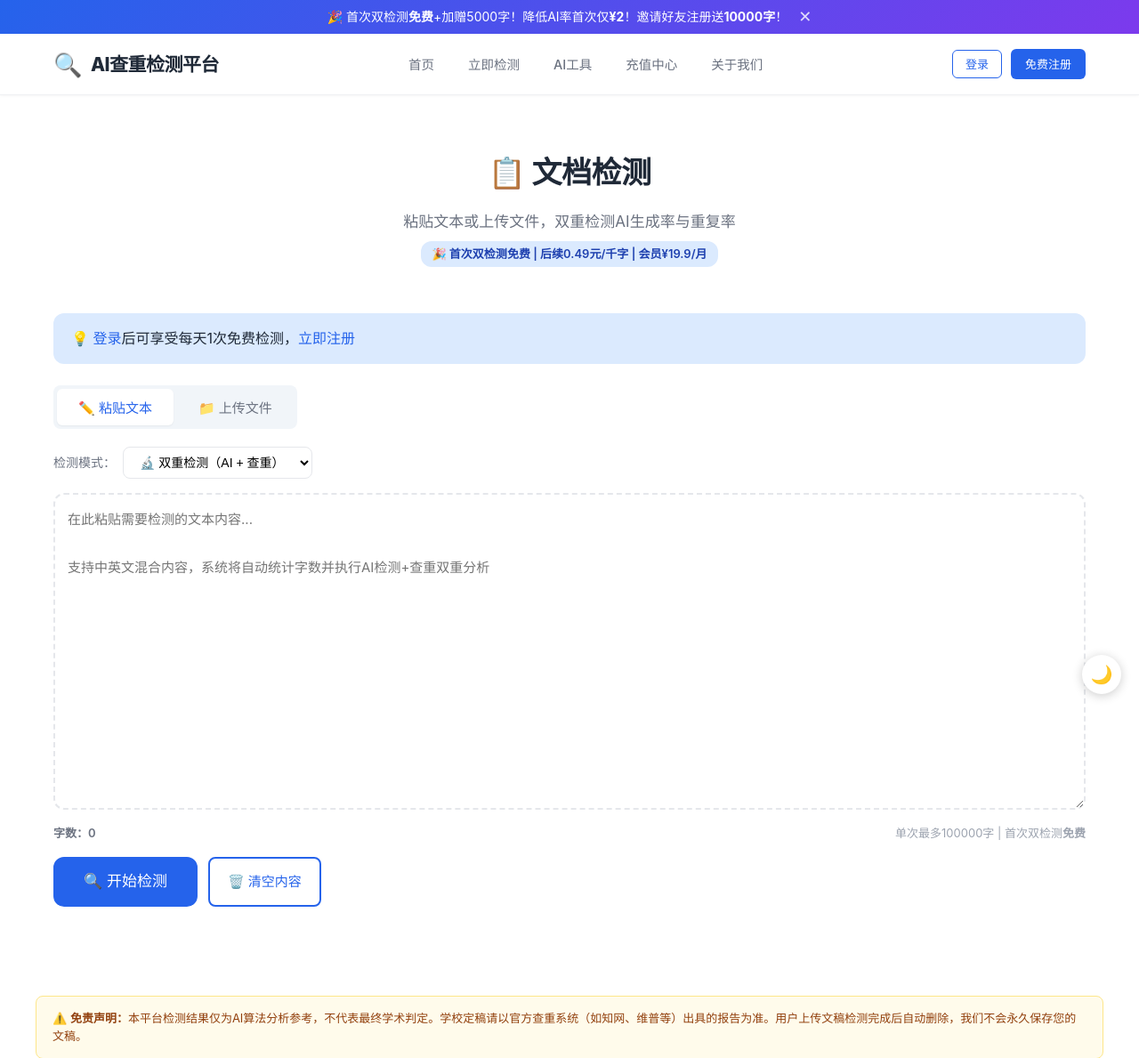
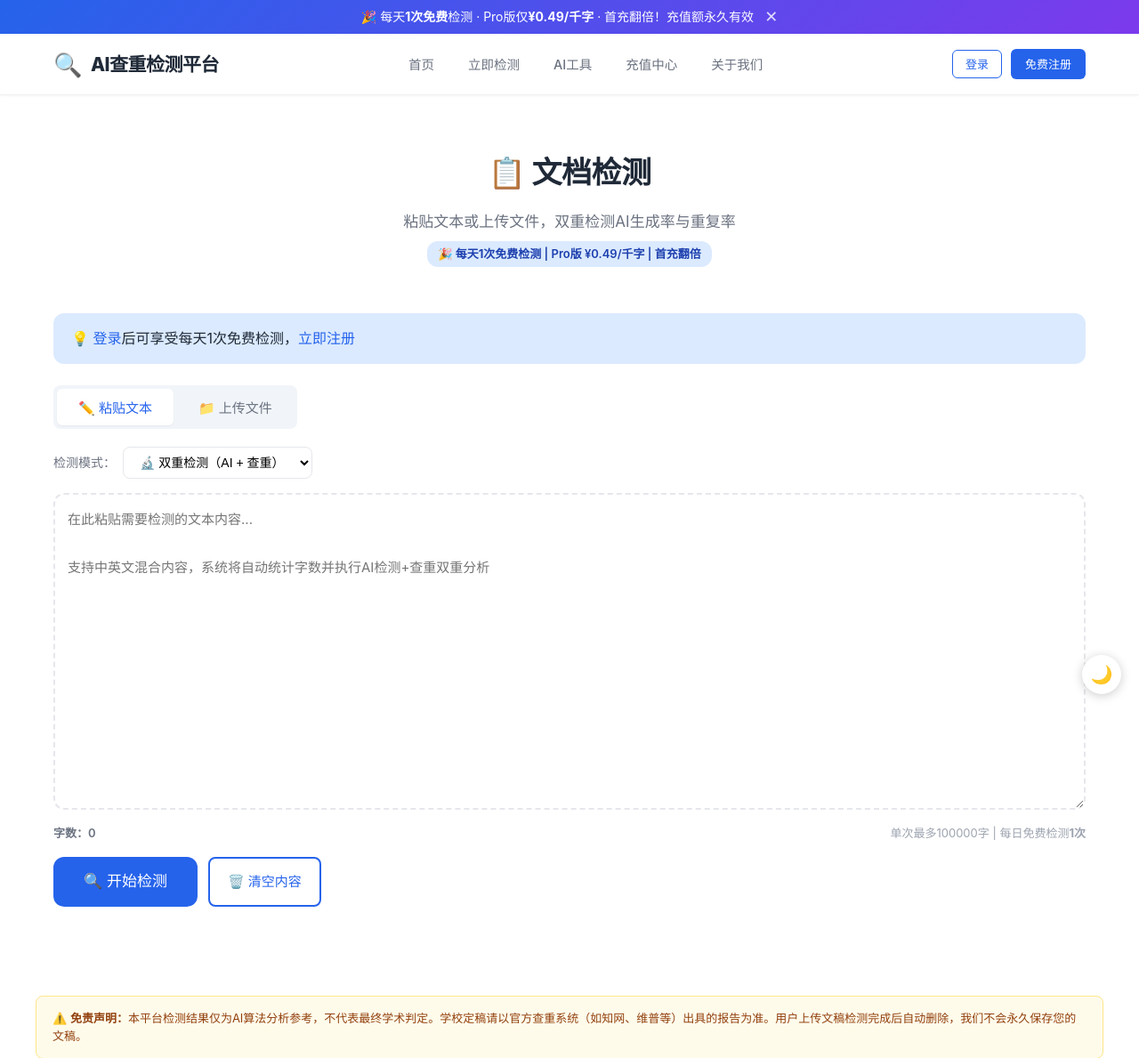
Before and after one commit to HGSQ-123/ai-chachong, a Flask app: page /detect/ in a window 1280 px wide. Shown: the top 1189 px of the page at 89% size. Run offline with Flask 3, Linux system fonts and the light colour scheme.

Commit message:
fix: 清理所有旧文案 - 首次双检测免费→每天1次, ¥2→免费, 10000字→赠额度

```diff
--- a/config.py
+++ b/config.py
@@ -118,7 +118,7 @@ class Config:
 
     # ==================== 广告位配置 ====================
     # 公告内容（支持HTML）
-    ANNOUNCEMENT_TEXT = "🎉 首次双检测<strong>免费</strong>+加赠5000字！降低AI率首次仅<strong>¥2</strong>！邀请好友注册送<strong>10000字</strong>！"
+    ANNOUNCEMENT_TEXT = "🎉 每天<strong>1次免费</strong>检测 · Pro版仅<strong>¥0.49/千字</strong> · 首充翻倍！充值额永久有效"
     ANNOUNCEMENT_ENABLED = True
 
     # 广告位内容
--- a/routes/detect.py
+++ b/routes/detect.py
@@ -457,7 +457,7 @@ def api_task_status(task_id):
 def api_reduce_ai():
     """
     降低AI生成率
-    计费：首次¥2（不消耗额度），后续0.5元/千字（与检测共享字数额度）
+    计费：首次免费，后续按Pro版计费（0.49元/千字）
     """
     import math
     try:
@@ -602,7 +602,7 @@ def _simulate_reduce_ai(text: str):
 def api_reduce_plagiarism():
     """
     降低查重率
-    计费：首次¥2（不消耗额度），后续0.5元/千字（与检测共享字数额度）
+    计费：首次免费，后续按Pro版计费（0.49元/千字）
     """
     import math
     try:
@@ -626,7 +626,7 @@ def api_reduce_plagiarism():
 
         is_first = db.is_first_reduce_plagiarism(user_id)
         if is_first:
-            billing_info = {"type": "first", "cost": config.REDUCE_PLAGIARISM_FIRST_PRICE, "label": "首次降低查重率 ¥2"}
+            billing_info = {"type": "first", "cost": 0, "label": "首次免费降低查重率"}
         else:
             char_count = len(text)
             k_chars = math.ceil(char_count / 1000)
--- a/routes/user.py
+++ b/routes/user.py
@@ -175,7 +175,7 @@ def api_purchase_credits():
     """
     购买充值额度API
     请求: {"package_index": 0-4}
-    0=¥5/1万字 1=¥10/2万字 2=¥20/5万字 3=¥50/15万字 4=¥100/30万字
+    0=¥0.49/1千字 1=¥5/1.02万字 2=¥10/2.04万字 3=¥20/4.08万字 4=¥50/10.2万字 5=¥100/20.4万字
     """
     from services.payment import PaymentService
 
@@ -336,7 +336,7 @@ def api_task_status(task_id):
 def api_ai_rewrite():
     """
     AI改写接口（DeepSeek驱动）
-    计费：首次¥2 → 会员每月免费3次 → 后续0.5元/千字
+    计费：首次免费 → 会员每月免费3次 → 后续按Pro版计费
     """
     try:
         data = request.get_json()
@@ -400,10 +400,10 @@ def _calc_rewrite_cost(user: dict, char_count: int) -> dict:
     from datetime import datetime
     quota = BillingService.get_available_quota(user)
 
-    # 1. 首次改写 ¥2
+    # 1. 首次改写免费
     from utils.database import db
     if db.is_first_reduce_ai(user["id"]) and db.is_first_reduce_plagiarism(user["id"]):
-        return {"type": "first", "cost": 2.0, "label": "首次改写 ¥2", "words": 0}
+        return {"type": "first", "cost": 0, "label": "首次免费改写", "words": 0}
 
     # 2. 会员免费改写
     if quota["is_member"]:
--- a/templates/detect.html
+++ b/templates/detect.html
@@ -8,7 +8,7 @@
             <h2 class="section-title">📋 文档检测</h2>
             <p class="section-desc">粘贴文本或上传文件，双重检测AI生成率与重复率</p>
             <div style="text-align:center; margin-top:8px;">
-                <span style="display:inline-block; background:#dbeafe; color:#1e40af; padding:4px 12px; border-radius:12px; font-size:13px; font-weight:600;">🎉 首次双检测<strong>免费</strong> | 后续0.49元/千字 | 会员¥19.9/月</span>
+                <span style="display:inline-block; background:#dbeafe; color:#1e40af; padding:4px 12px; border-radius:12px; font-size:13px; font-weight:600;">🎉 每天<strong>1次免费</strong>检测 | Pro版 ¥0.49/千字 | 首充翻倍</span>
             </div>
         </div>
 
@@ -71,7 +71,7 @@
                 ></textarea>
                 <div class="textarea-footer">
                     <span class="word-count" id="wordCount">字数：0</span>
-                    <span class="text-limit">单次最多100000字 | 首次双检测<strong>免费</strong></span>
+                    <span class="text-limit">单次最多100000字 | 每日免费检测<strong>1次</strong></span>
                 </div>
             </div>
             <div class="detect-actions">
--- a/templates/tools.html
+++ b/templates/tools.html
@@ -8,7 +8,7 @@
             <h2 class="section-title">✨ AI辅助工具</h2>
             <p class="section-desc">智能降重、语句润色、语病修正、句式优化 — 全方位提升论文质量</p>
             <div style="text-align:center; margin-top:8px;">
-                <span style="display:inline-block; background:#fef3c7; color:#92400e; padding:4px 12px; border-radius:12px; font-size:13px; font-weight:600;">💰 首次改写仅<strong>¥2</strong> | 后续0.49元/千字 | 会员每月<strong>免费3次</strong></span>
+                <span style="display:inline-block; background:#fef3c7; color:#92400e; padding:4px 12px; border-radius:12px; font-size:13px; font-weight:600;">💰 首次改写<strong>免费</strong> | 后续0.49元/千字 | 会员每月<strong>免费3次</strong></span>
             </div>
         </div>
 
@@ -43,7 +43,7 @@
                     rows="10" maxlength="100000"></textarea>
                 <div class="textarea-footer">
                     <span class="word-count" id="toolWordCount">字数：0</span>
-                    <span class="text-limit">单次最多100000字 | 首次¥2 后续0.5元/千字</span>
+                    <span class="text-limit">单次最多100000字 | 首次免费 后续0.49元/千字</span>
                 </div>
                 <button class="btn btn-primary btn-block" onclick="executeTool()" id="btnExecute">
                     🔄 开始处理
--- a/templates/user_center.html
+++ b/templates/user_center.html
@@ -78,7 +78,7 @@
             {% if not quota_info.is_member %}
             <a href="{{ url_for('user.member_page') }}" class="btn btn-gold">� 充值额度</a>
             {% endif %}
-            <a href="{{ url_for('user.invite_page') }}" class="btn btn-outline">🎁 邀请好友(+10000字)</a>
+            <a href="{{ url_for('user.invite_page') }}" class="btn btn-outline">🎁 邀请好友(赠额度)</a>
             <a href="{{ url_for('auth.logout') }}" class="btn btn-outline">🚪 退出登录</a>
         </div>
 
```
